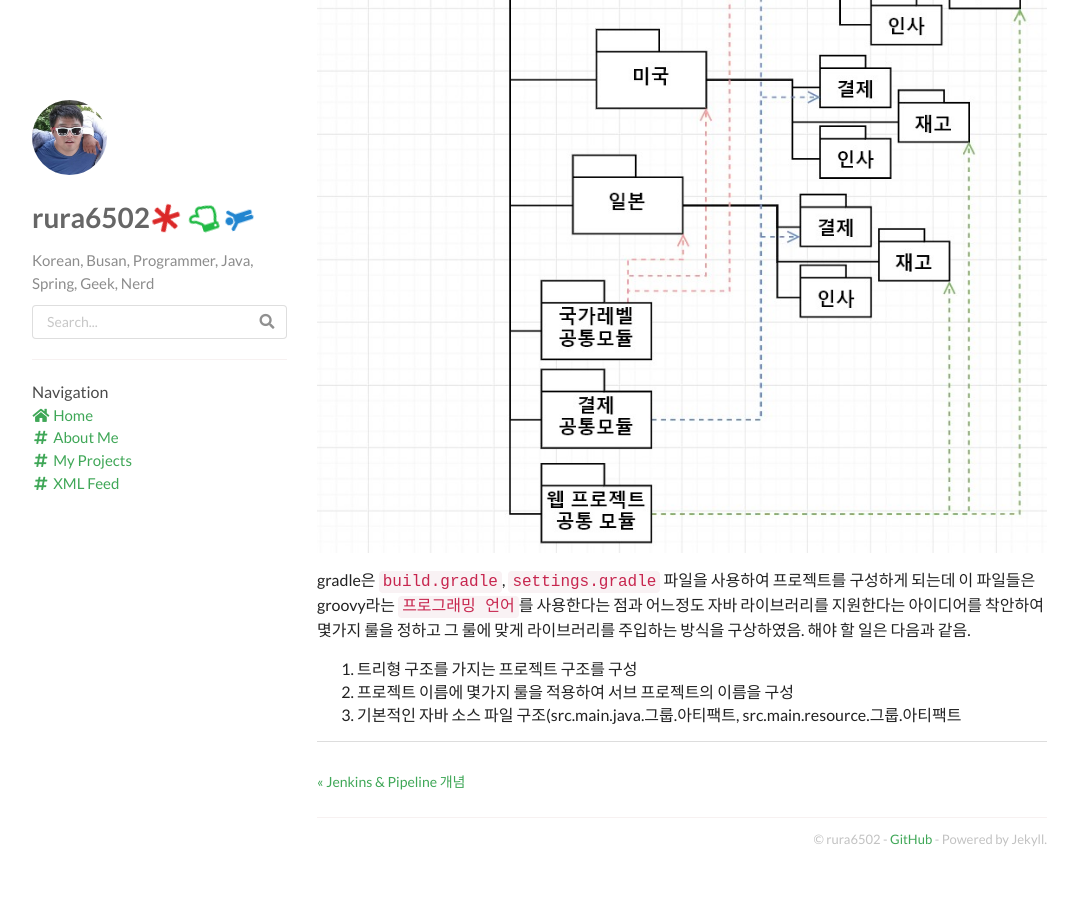
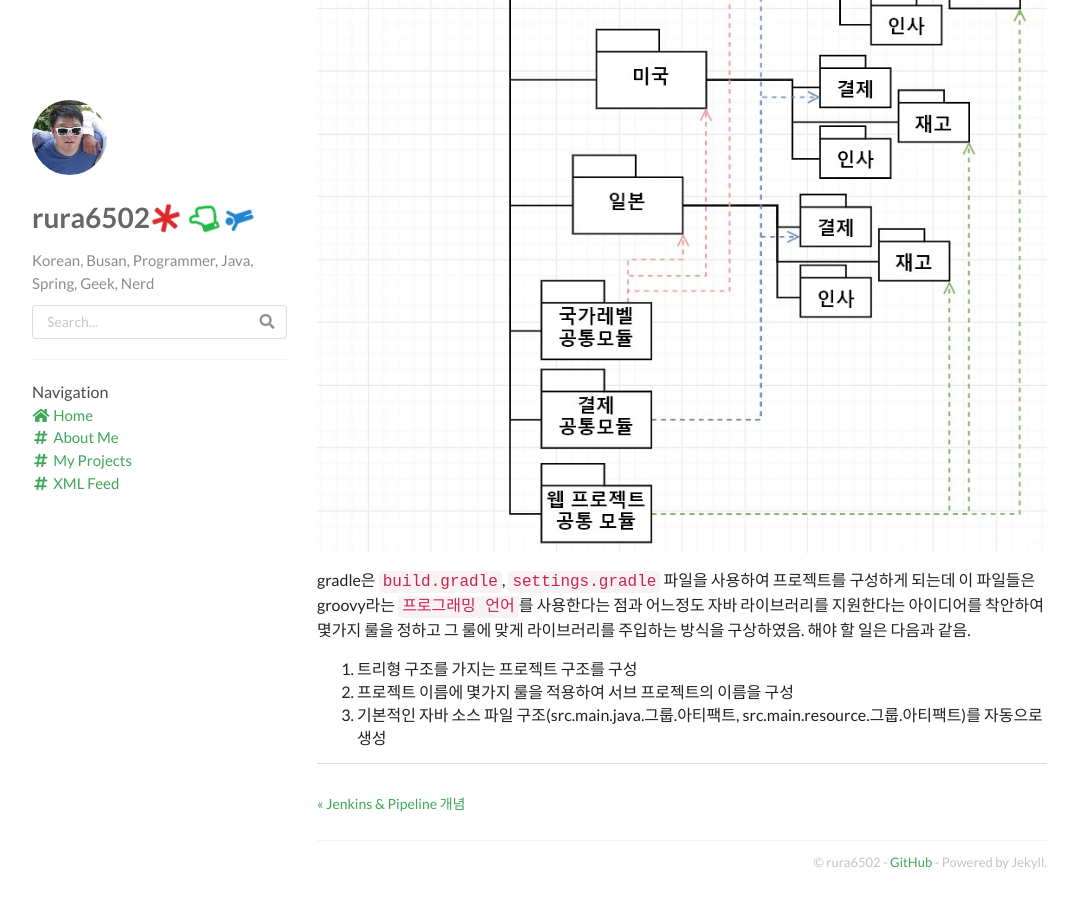
Before and after one commit to rura6502/rura6502.github.io, a Jekyll site: the page built from _posts/2019-05-25-Spring-Boot-Multi-Moudle-Project-using-Advanced-Gradle.md, in a window 1280 px wide and 900 px high, scrolled down 895 px. Shown: the whole window, without its empty margins (53-1131 px from the left). Built offline with Jekyll 4.4.1, drawn with Linux system fonts in a browser that asks for light colours; nearby versions of some CDN libraries; comment, search, counter and statistics services are not loaded; before the commit the page ends 1772 px from its top, so only the background shows below that.

Commit message:
_posts/2019-05-25-Spring-Boot-Multi-Moudle-Project-using-Advanced-Gradle.md updated from https://stackedit.io/

```diff
--- a/_posts/2019-05-25-Spring-Boot-Multi-Moudle-Project-using-Advanced-Gradle.md
+++ b/_posts/2019-05-25-Spring-Boot-Multi-Moudle-Project-using-Advanced-Gradle.md
@@ -13,19 +13,21 @@ categories: [Spring_Boot, Gradle, Multi_Module]
 
 위에 있는 그림은 수많은 멀티모듈 프로젝트의  활용가능한 예시 중 하나이며 매우 다양하게 활용될 수 있음. 이렇게 뎁스가 2정도 되는 모듈에 대한 예제는 많으므로 뎁스가 3이면서 좀 더 유연하게 활용할 수 있는 멀티모듈 프로젝트를 구성 해 보겠음.
 
-![gradle-flexible-multimodule-project](https://github.com/rura6502/rura6502.github.io/blob/master/_posts/_image/gradle-flexible-multimodule-project.jpg?raw=true)
+![gradle-flexible-multimodule-project-possible-example](https://github.com/rura6502/rura6502.github.io/blob/master/_posts/_image/gradle-flexible-multimodule-project.jpg?raw=true)
 
 gradle은 `build.gradle`, `settings.gradle` 파일을 사용하여 프로젝트를 구성하게 되는데 이 파일들은 groovy라는 `프로그래밍 언어`를 사용한다는 점과 어느정도 자바 라이브러리를 지원한다는 아이디어를 착안하여 몇가지 룰을 정하고 그 룰에 맞게 라이브러리를 주입하는 방식을 구상하였음. 해야 할 일은 다음과 같음.
 
 1. 트리형 구조를 가지는 프로젝트 구조를 구성
 2. 프로젝트 이름에 몇가지 룰을 적용하여 서브 프로젝트의 이름을 구성
-3. 기본적인 자바 소스 파일 구조(src.main.java.그룹.아티팩트, src.main.resource.그룹.아티팩트
+3. 기본적인 자바 소스 파일 구조(src.main.java.그룹.아티팩트, src.main.resource.그룹.아티팩트)를 자동으로 생성
+
+
 
 
 
 
 
 <!--stackedit_data:
-eyJoaXN0b3J5IjpbLTE5MTQ4MTcwOTIsLTE4NTA1NzcyNzgsLT
-E5OTE0NTA1MDBdfQ==
+eyJoaXN0b3J5IjpbMTcxNDQ4ODE3NywtMTg1MDU3NzI3OCwtMT
+k5MTQ1MDUwMF19
 -->
```
